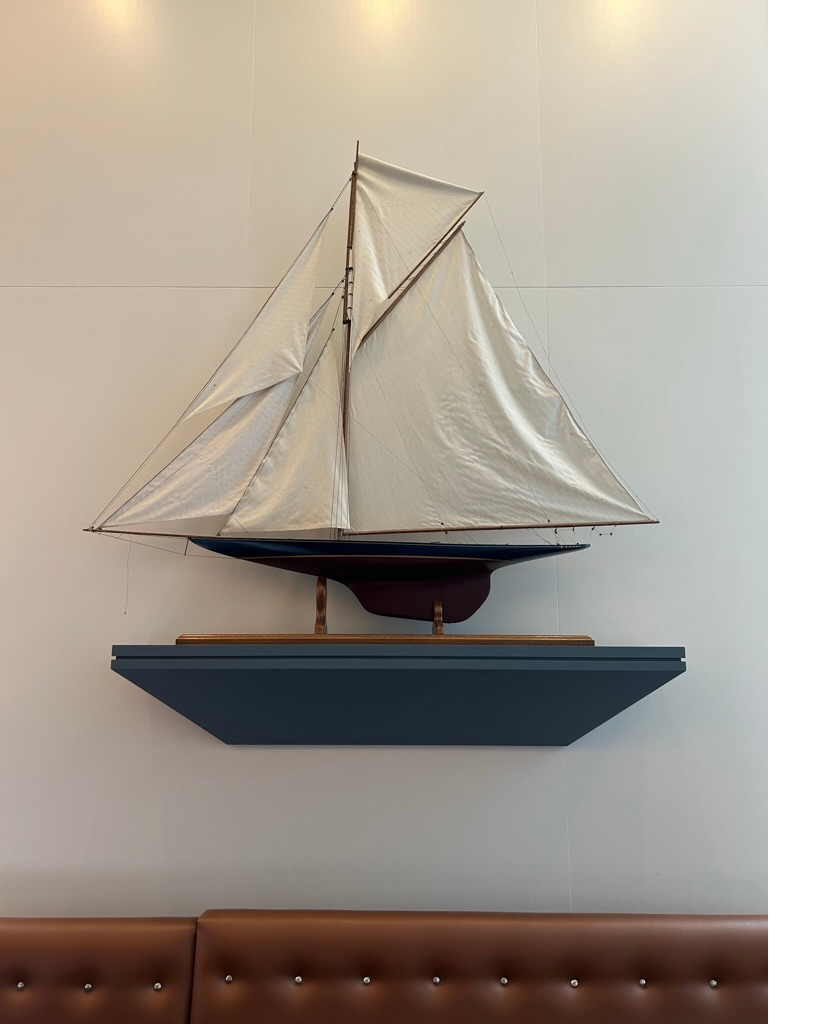
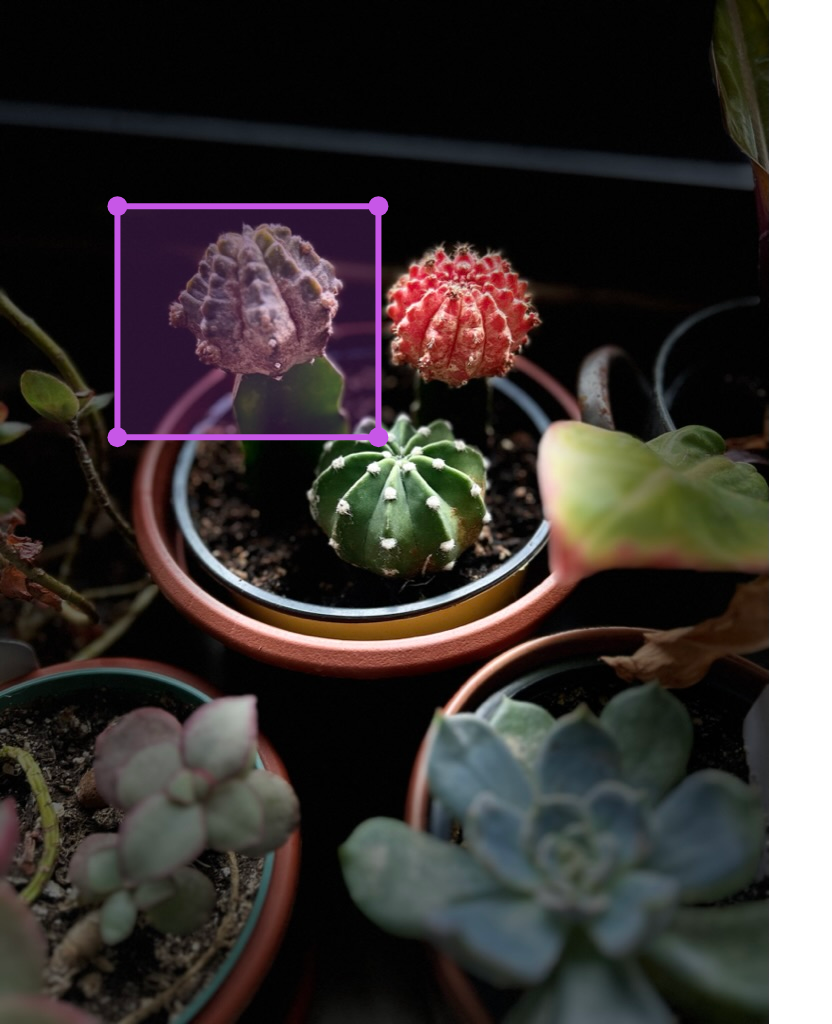
Before and after one commit to shrutivarade/selector.js, a plain HTML site: page index.html in a window 1280 px wide. Shown: the whole page, without its empty margins (0-832 px from the left). Drawn offline with Linux system fonts and the light colour scheme.

Commit message:
Selection box added without interaction

```diff
--- a/index.html
+++ b/index.html
@@ -16,15 +16,11 @@
 
     <div>
       <div class="col-md-6">
-        <img class="card-img-top" id="img1" src="img1.jpeg" alt="img1" style="position: relative;">
-        <canvas id="canvas" style="position:absolute; left: 0px; top: 0px">
-
-        </canvas>
-      </div>
-      <div class="col-md-6">
-
+        <img class="card-img-top" id="img1" src="img2.jpeg" alt="img1" style="position: relative;">
+        <canvas id="canvas" style="position: absolute;"></canvas>
       </div>
     </div>
 
+
 	</body>
 </html>
--- a/script.js
+++ b/script.js
@@ -1,15 +1,95 @@
-var image, canvas;
 
-image = document.getElementById('img1');
-canvas = document.getElementById('canvas');
+var image = document.getElementById('img1');
+var canvas = document.getElementById('canvas');
+var effective_image_width = 4032;
+var effective_image_height = 3024;
 
-canvas.height = image.height;
-canvas.width = image.width;
+var th_left = 600;
+var th_top = 600;
+var th_right = 2000;
+var th_bottom = 1300;
 
+var th_width = th_right - th_left;
+var th_height = th_bottom - th_top;
+
+var rect={};
+var handleRadius = 10
+
+//hidden or text inputs
+var h_th_left = 164;
+var h_th_top = 910;
+var h_th_right = 1995;
+var h_th_bottom = 2739;
 
 
 canvas.onmousedown = function (e) {
     console.log(`${e.x} and ${e.y}`);
 }
 
-// canvas.addEventListener('mousedown', mouseDown, false);
+window.addEventListener('load',init)
+
+
+function init(){
+    // canvas.addEventListener('mousedown', mouseDown, false);
+    // canvas.addEventListener('mouseup', mouseUp, false);
+    // canvas.addEventListener('mousemove', mouseMove, false);
+    initCanvas();
+    initRect();
+    drawRectInCanvas();
+}
+
+function initCanvas(){
+    canvas.height = image.height;
+    canvas.width = image.width;
+    canvas.style.top = image.offsetTop + "px";;
+    canvas.style.left = image.offsetLeft + "px";
+}
+
+function initRect(){
+  var ratio_w = canvas.width / effective_image_width;
+  var ratio_h = canvas.height / effective_image_height;
+//   //BORDER OF SIZE 6!
+  rect.height = th_height*ratio_h-6
+  rect.width = th_width*ratio_w-6
+  rect.top = th_top*ratio_h+3
+  rect.left = th_left*ratio_w+3
+}
+
+function drawRectInCanvas()
+{
+  var ctx = canvas.getContext("2d");
+  ctx.clearRect(0, 0, canvas.width, canvas.height);
+  ctx.beginPath();
+  ctx.lineWidth = "6";
+  ctx.fillStyle = "rgba(199, 87, 231, 0.2)";
+  ctx.strokeStyle = "#c757e7";
+  ctx.rect(rect.left, rect.top, rect.width, rect.height);
+  ctx.fill();
+  ctx.stroke();
+  drawHandles();
+  updateHiddenInputs()
+}
+
+function drawHandles() {
+    drawCircle(rect.left, rect.top, handleRadius);
+    drawCircle(rect.left + rect.width, rect.top, handleRadius);
+    drawCircle(rect.left + rect.width, rect.top + rect.height, handleRadius);
+    drawCircle(rect.left, rect.top + rect.height, handleRadius);
+}
+
+function drawCircle(x, y, radius) {
+    var ctx = canvas.getContext("2d");
+    ctx.fillStyle = "#c757e7";
+    ctx.beginPath();
+    ctx.arc(x, y, radius, 0, 2 * Math.PI);
+    ctx.fill();
+}
+
+function updateHiddenInputs(){
+    var inverse_ratio_w =  effective_image_width / canvas.width;
+    var inverse_ratio_h = effective_image_height / canvas.height ;
+    h_th_left.value = Math.round(rect.left * inverse_ratio_w)
+    h_th_top.value = Math.round(rect.top * inverse_ratio_h)
+    h_th_right.value = Math.round((rect.left + rect.width) * inverse_ratio_w)
+    h_th_bottom.value = Math.round((rect.top + rect.height) * inverse_ratio_h)
+  }
```
